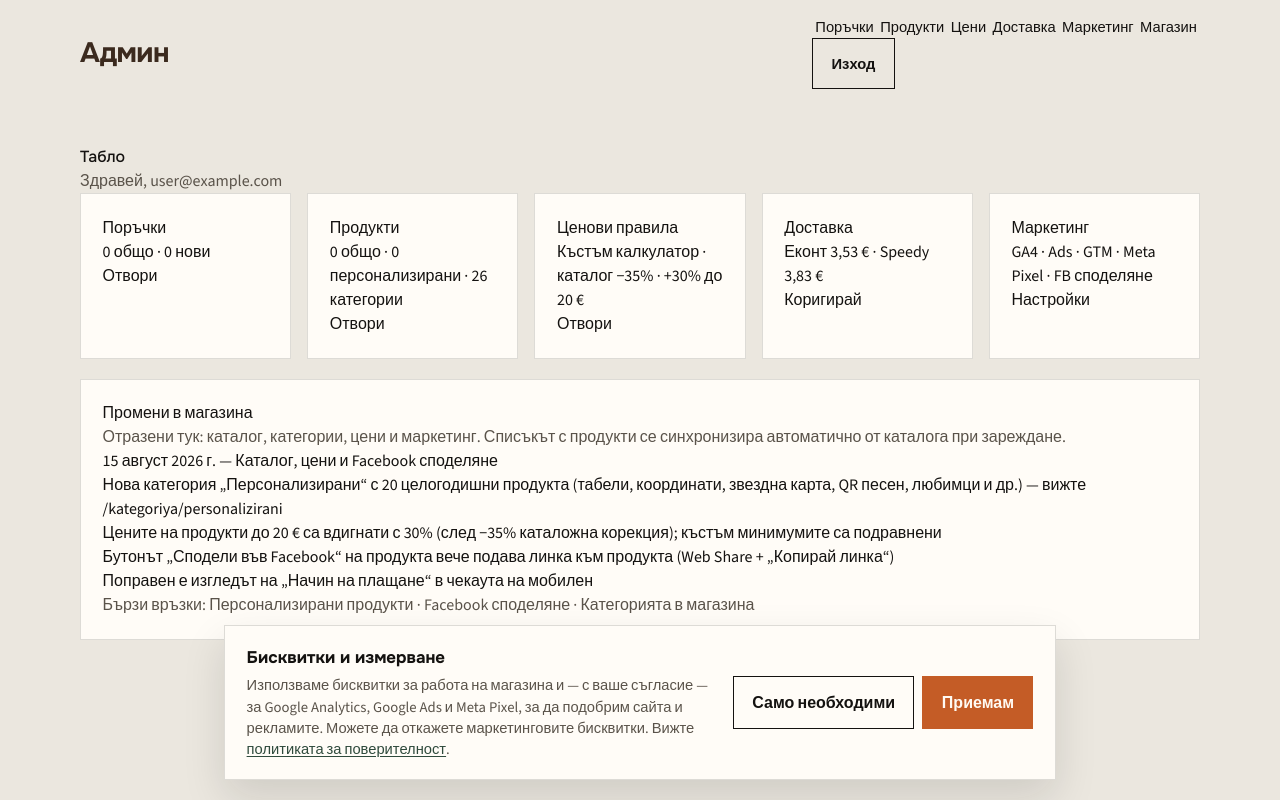
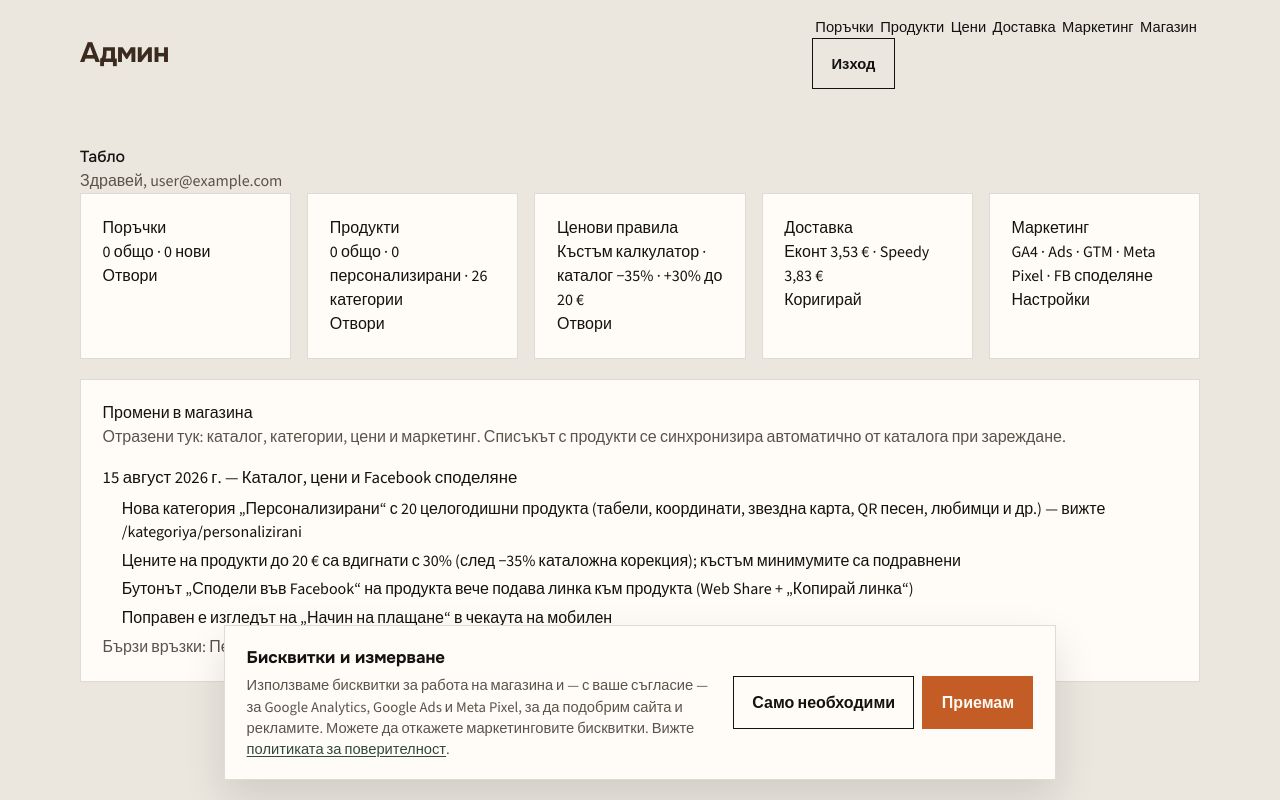
Before and after one commit to dndimitr/plywood-laser-shop, a Next.js app: page /admin in a window 1280 px wide. Built offline with nearby package versions, Linux system fonts and the light colour scheme; no server answers; the database is empty; sample sign-in values are in the browser's storage.

Commit message:
Style admin changelog entries
Co-authored-by: dndimitr <dndimitr@users.noreply.github.com>

```diff
--- a/src/app/globals.css
+++ b/src/app/globals.css
@@ -2425,6 +2425,21 @@ fieldset.field .radio {
   background: #fff;
 }
 
+.admin-changelog h3 {
+  margin: 1rem 0 0.4rem;
+  font-size: 1.05rem;
+}
+
+.admin-changelog-entry ul {
+  margin: 0.35rem 0 0;
+  padding-left: 1.2rem;
+}
+
+.admin-changelog-entry li {
+  margin-bottom: 0.35rem;
+  line-height: 1.45;
+}
+
 .badge-rush {
   color: var(--walnut);
   font-size: 0.82rem;
```
